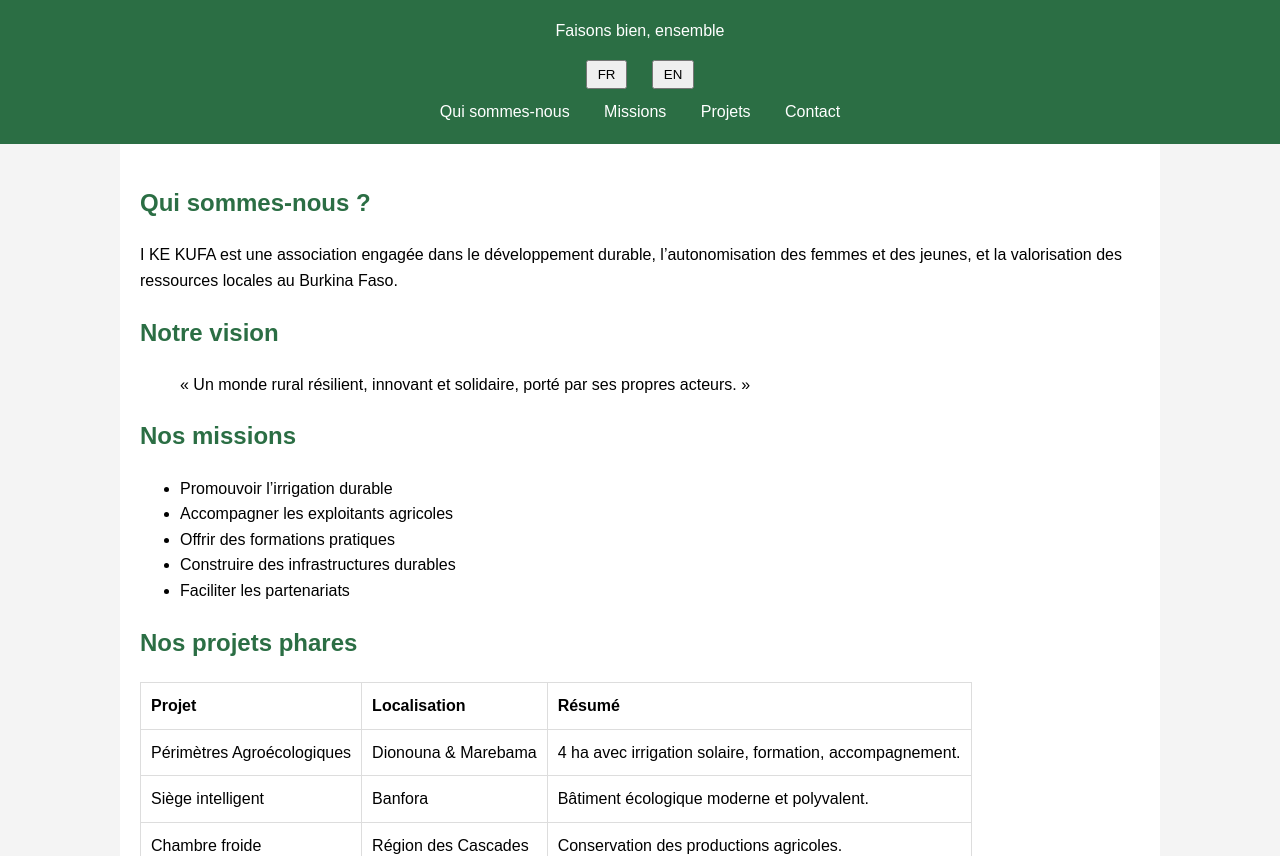
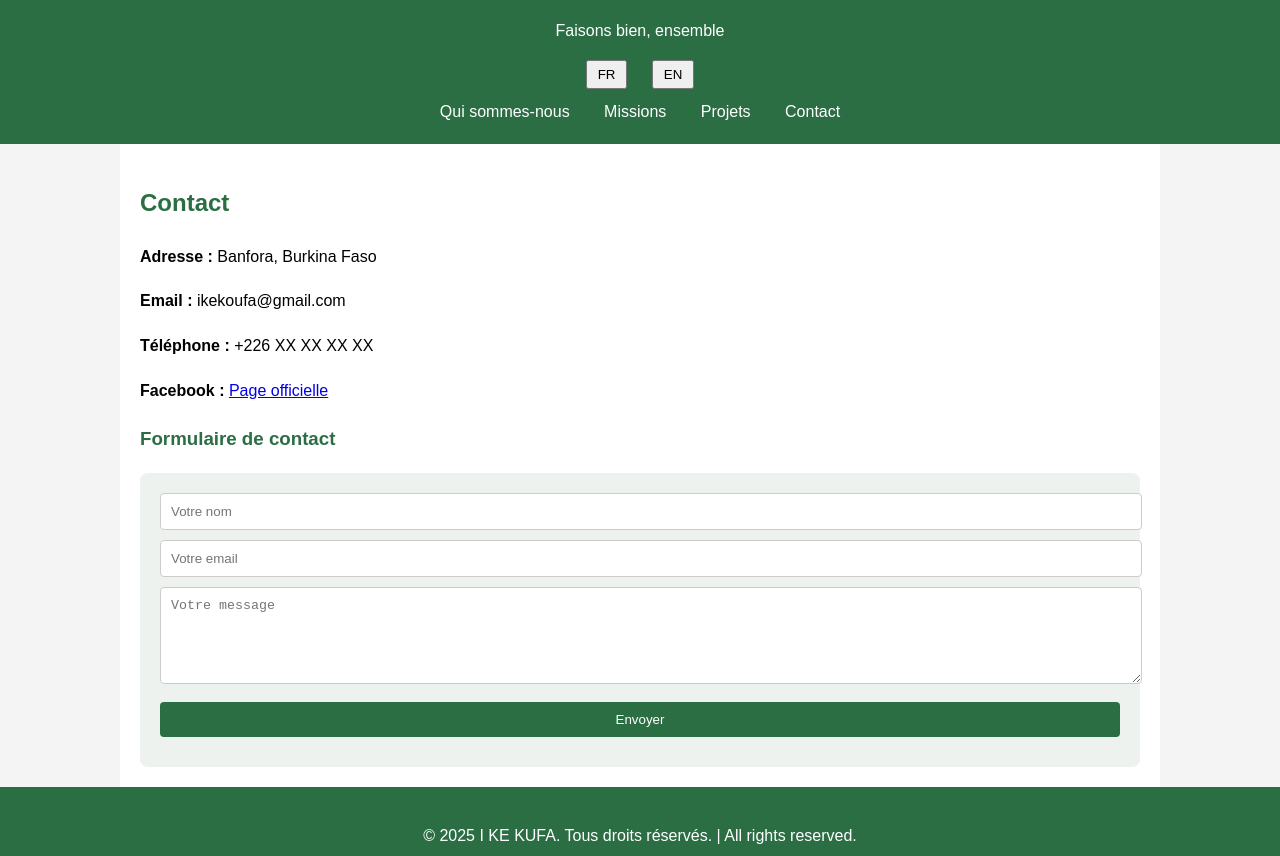
Before and after one commit to Ikekufa/ikekufa-web, a plain HTML site: page index.html in a window 1280 px wide. Shown: the part 96-952 px from the top of the page. Drawn offline with Linux system fonts and the light colour scheme.

Commit message:
Add files via upload

```diff
--- a/index.html
+++ b/index.html
@@ -17,6 +17,10 @@
     .contact { margin-top: 20px; line-height: 1.8; }
     .lang-toggle { text-align: center; margin: 10px; }
     .lang-toggle button { margin: 0 10px; padding: 5px 10px; }
+    form { background-color: #eef2ee; padding: 20px; border-radius: 8px; }
+    input, textarea { width: 100%; padding: 10px; margin-bottom: 10px; border: 1px solid #ccc; border-radius: 4px; }
+    input[type="submit"] { background-color: #2b6e44; color: white; border: none; cursor: pointer; }
+    input[type="submit"]:hover { background-color: #245b38; }
   </style>
   <script>
     function switchLanguage(lang) {
@@ -43,72 +47,46 @@
       <a href="#contact">Contact</a>
     </nav>
   </header>
+
   <div class="container">
-    <section id="qui">
-      <h2 data-lang="fr">Qui sommes-nous ?</h2>
-      <h2 data-lang="en">Who are we?</h2>
-      <p data-lang="fr">I KE KUFA est une association engagée dans le développement durable, l’autonomisation des femmes et des jeunes, et la valorisation des ressources locales au Burkina Faso.</p>
-      <p data-lang="en">I KE KUFA is an association committed to sustainable development, empowering women and youth, and enhancing local resources in Burkina Faso.</p>
-    </section>
-    <section id="vision">
-      <h2 data-lang="fr">Notre vision</h2>
-      <h2 data-lang="en">Our vision</h2>
-      <blockquote data-lang="fr">« Un monde rural résilient, innovant et solidaire, porté par ses propres acteurs. »</blockquote>
-      <blockquote data-lang="en">"A resilient, innovative and inclusive rural world, driven by its own actors."</blockquote>
-    </section>
-    <section id="mission">
-      <h2 data-lang="fr">Nos missions</h2>
-      <h2 data-lang="en">Our missions</h2>
-      <ul data-lang="fr">
-        <li>Promouvoir l’irrigation durable</li>
-        <li>Accompagner les exploitants agricoles</li>
-        <li>Offrir des formations pratiques</li>
-        <li>Construire des infrastructures durables</li>
-        <li>Faciliter les partenariats</li>
-      </ul>
-      <ul data-lang="en">
-        <li>Promote sustainable irrigation</li>
-        <li>Support local farmers</li>
-        <li>Provide practical training</li>
-        <li>Build sustainable infrastructures</li>
-        <li>Facilitate partnerships</li>
-      </ul>
-    </section>
-    <section id="projets">
-      <h2 data-lang="fr">Nos projets phares</h2>
-      <h2 data-lang="en">Our flagship projects</h2>
-      <table class="project-table" data-lang="fr">
-        <tr><th>Projet</th><th>Localisation</th><th>Résumé</th></tr>
-        <tr><td>Périmètres Agroécologiques</td><td>Dionouna & Marebama</td><td>4 ha avec irrigation solaire, formation, accompagnement.</td></tr>
-        <tr><td>Siège intelligent</td><td>Banfora</td><td>Bâtiment écologique moderne et polyvalent.</td></tr>
-        <tr><td>Chambre froide</td><td>Région des Cascades</td><td>Conservation des productions agricoles.</td></tr>
-        <tr><td>Formation</td><td>Sites divers</td><td>Renforcement de capacités pour 200 personnes.</td></tr>
-      </table>
-      <table class="project-table" data-lang="en">
-        <tr><th>Project</th><th>Location</th><th>Summary</th></tr>
-        <tr><td>Agroecological sites</td><td>Dionouna & Marebama</td><td>4 ha with solar irrigation, training, and support.</td></tr>
-        <tr><td>Smart Headquarters</td><td>Banfora</td><td>Modern ecological multipurpose building.</td></tr>
-        <tr><td>Cold Room</td><td>Cascades Region</td><td>Storage for agricultural produce.</td></tr>
-        <tr><td>Training Program</td><td>Various sites</td><td>Capacity building for 200 people.</td></tr>
-      </table>
-    </section>
     <section id="contact">
       <h2 data-lang="fr">Contact</h2>
       <h2 data-lang="en">Contact</h2>
       <div class="contact" data-lang="fr">
         <p><strong>Adresse :</strong> Banfora, Burkina Faso</p>
-        <p><strong>Email :</strong> association.ikekufa@gmail.com</p>
+        <p><strong>Email :</strong> ikekoufa@gmail.com</p>
         <p><strong>Téléphone :</strong> +226 XX XX XX XX</p>
         <p><strong>Facebook :</strong> <a href="https://web.facebook.com/ikekufa" target="_blank">Page officielle</a></p>
       </div>
       <div class="contact" data-lang="en">
         <p><strong>Address:</strong> Banfora, Burkina Faso</p>
-        <p><strong>Email:</strong> association.ikekufa@gmail.com</p>
+        <p><strong>Email:</strong> ikekoufa@gmail.com</p>
         <p><strong>Phone:</strong> +226 XX XX XX XX</p>
         <p><strong>Facebook:</strong> <a href="https://web.facebook.com/ikekufa" target="_blank">Official page</a></p>
       </div>
+
+      <div data-lang="fr">
+        <h3>Formulaire de contact</h3>
+        <form action="https://formspree.io/f/xeqybqzp" method="POST">
+          <input type="text" name="nom" placeholder="Votre nom" required>
+          <input type="email" name="email" placeholder="Votre email" required>
+          <textarea name="message" rows="5" placeholder="Votre message" required></textarea>
+          <input type="submit" value="Envoyer">
+        </form>
+      </div>
+
+      <div data-lang="en">
+        <h3>Contact Form</h3>
+        <form action="https://formspree.io/f/xeqybqzp" method="POST">
+          <input type="text" name="name" placeholder="Your name" required>
+          <input type="email" name="email" placeholder="Your email" required>
+          <textarea name="message" rows="5" placeholder="Your message" required></textarea>
+          <input type="submit" value="Send">
+        </form>
+      </div>
     </section>
   </div>
+
   <footer>
     <p>&copy; 2025 I KE KUFA. Tous droits réservés. | All rights reserved.</p>
   </footer>
```
